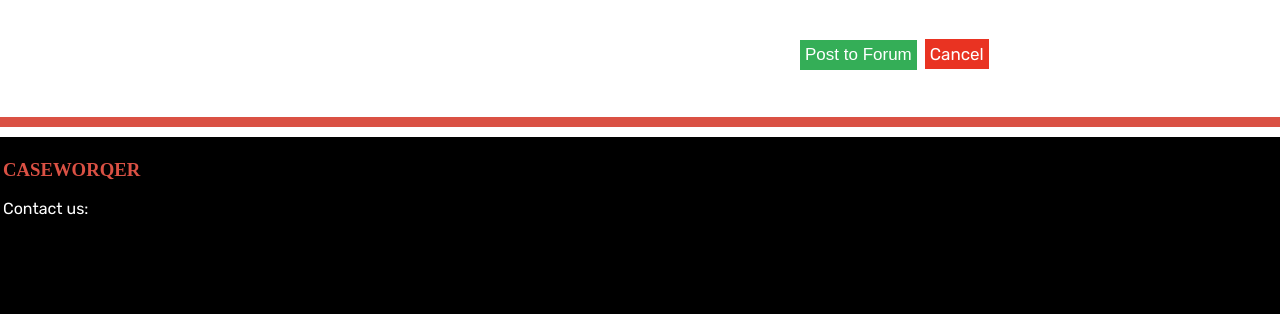
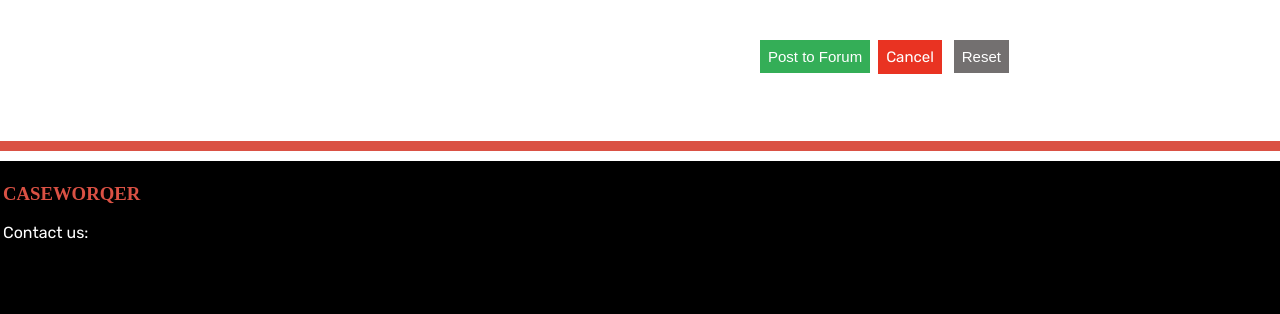
Before and after one commit to alyazharr/caseworqer-web, a Django app: page /forum/add in a window 1280 px wide. Shown: the part 486-800 px from the top of the page. Run offline with Django 3.2, Linux system fonts and the light colour scheme; some web fonts are replaced.

Commit message:
Create Forum Form

```diff
--- a/forum/templates/add_forum.html
+++ b/forum/templates/add_forum.html
@@ -18,27 +18,36 @@
   }
   .submit-btn {
     background-color: #34ae57;border: none;color: white;
-    padding: 5px 5px;text-align: center;
-    display: inline-block;font-size: 17px;
+    padding: 8px 8px;text-align: center;
+    display: inline-block;font-size: 15px;
     transition-duration: 0.3s;cursor: pointer;
-    margin-left: 800px;margin-top:40px;text-decoration: none;
+    margin-top:40px;margin-left:760px;text-decoration: none;
   }
   .cancel-btn {
     background-color: #e93322;border: none;
-    color: white;padding: 5px 5px;
+    color: white;padding: 8px 8px;
     text-align: center;display: inline-block;
-    font-size: 17px;transition-duration: 0.3s;cursor: pointer;
+    font-size: 15px;transition-duration: 0.3s;cursor: pointer;
     margin: 4px 4px 10px 4px;text-decoration: none;
   }
-  .submit:hover {
+  .reset-btn {
+    background-color: #737070;border: none;
+    color: white;padding: 8px 8px;
+    text-align: center;display: inline-block;
+    font-size: 15px;transition-duration: 0.3s;cursor: pointer;
+    margin: 4px 4px 10px 4px;text-decoration: none;
+  }
+  .submithov:hover {
     background-color: #237e3d;color: white;text-decoration: none;
   }
   .cancel:hover {
     background-color: #b1281b;color: white;text-decoration: none;
   }
+  .resethov:hover {
+    background-color: #514f4f;color: white;text-decoration: none;
+  }
   .place-forum{
-    text-align: right;
-    font-size: 20px;
+    text-align: right;font-size: 20px;
   }
 </style>
 {% endblock meta %}
@@ -59,19 +68,34 @@
 <div style="width: 100%; background: white;" class="content-place">
 
   <a href="../forum" role="button" class="button-place button-add">Back to Forum</a>
-  <div class="place-forum">
-    <form action="" method="POST">
+    <form action="" method="POST" onreset="myfunc()">
       {% csrf_token %}
-      <table align="center">
-      <tr>
-        {{inputContent.as_table}}<br>
-      </tr>
-      </table>
+      <div class="place-forum">
+        <table align="center">
+        <tr>
+          {{inputContent.as_table}}<br>
+        </tr>
+        </table>
+      </div>
+      <input class="submit-btn submithov" type="submit" value="Post to Forum">
+      <a id="out" href="../forum" role="button" onclick="return myCancel()" class="cancel-btn cancel">Cancel</a>
+      <input class="reset-btn resethov" type="reset" value="Reset">
     </form>
-  </div>
-  <input class="submit-btn" type="submit" value="Post to Forum">
-  <a href="../forum" role="button" class="cancel-btn cancel:hover">Cancel</a>
+    <script>
+      function myfunc(){
+        alert("The change you made will be reset.");
+      }
+    </script>
+    <script>
+      function myCancel(){
+        flag = confirm("Do you really want to cancel ?\nThe change you made will not be saved.")
+        if(flag==true){return true;}
+        else {return false;}
+      }
+    </script>
+
   <br><br><br>
   <div style="height:10px;background-color:#DA5144"></div>
   <div style="height:10px;background-color: white"></div>
+  </div>
   {% endblock content %}
--- a/forum/views.py
+++ b/forum/views.py
@@ -17,5 +17,5 @@ def add_post(request):
         post = InputForum(request.POST)
         if post.is_valid():
             post.save()
-            return redirect('../forum')
+            return redirect('/forum')
     return render(request, 'add_forum.html',response)
```
Also changed, not shown: forum/templates/forum.html (+6 -25 lines).
